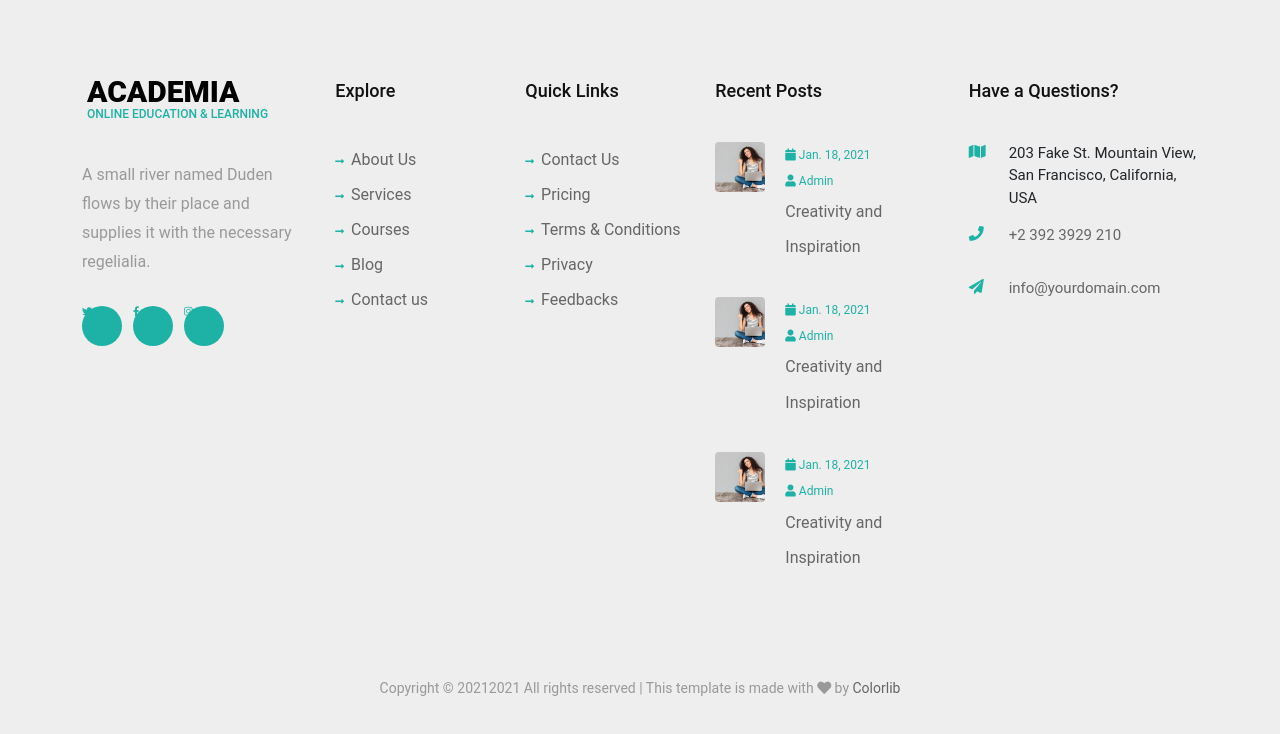
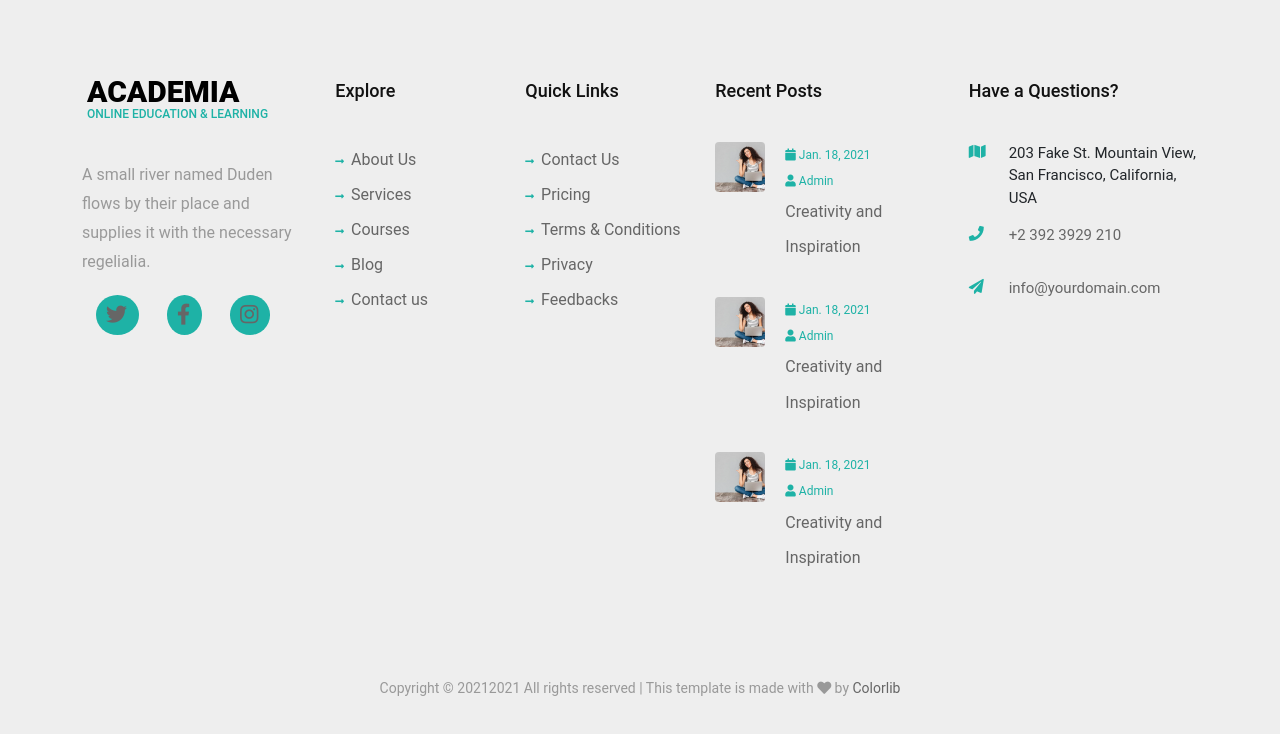
Before and after one commit to IIalejoII/maqueta-web-mobile-first, a plain HTML site: page index.html in a window 1280 px wide. Shown: the part 2736-3470 px from the top of the page. Drawn offline with Linux system fonts and the light colour scheme.

Commit message:
Footer 95%

```diff
--- a/css/index.css
+++ b/css/index.css
@@ -514,26 +514,26 @@ a {
     color: #1eb2a6;
 }
 
-#home .ftco-footer ul {
-    display: block;
-    margin-block-start: 1em;
-    margin-block-end: 1em;
-    margin-inline-start: 0px;
-    margin-inline-end: 0px;
-    padding-inline-start: 40px;
+#home .ftco-footer .ftco-footer-social li {
+    display: inline;
+    padding: 8px 12px;
+    height: 40px;
+    width: 40px;
+    border-radius: 50%;
+    background: #1eb2a6;
+    font-size: 21px;
+    top: 50%;
+    left: 50%;
+    margin: 12px;
+    padding-left: 10px;
 }
 
-#home .ftco-footer .ftco-footer-social li {
-    display: inline;
+#home .ftco-footer .ftco-footer-media {
+    margin-left: -30px;
 }
 
-#home .ftco-footer .ftco-footer-social li i {
-    height: 40px;
-    width: 40px;
-    color: #fff;
-    border-radius: 50%;
-    position: relative;
-    background: #1eb2a6;
+#home .ftco-footer.ftco-footer-media span {
+    color: white;
 }
 
 #home .ftco-footer .ftco-footer-widget ul li a i {
--- a/index.html
+++ b/index.html
@@ -318,10 +318,10 @@
                         </a>
                     </h2>
                     <p>A small river named Duden flows by their place and supplies it with the necessary regelialia.</p>
-                    <ul class="ftco-footer-social list-unstyled mt-2">
-                        <li><a href="#!"><i class="fab fa-twitter"></i></a></li>
-                        <li><a href="#!"><i class="fab fa-facebook-f"></i></a></li>
-                        <li><a href="#!"><i class="fab fa-instagram"></i></a></li>
+                    <ul class="ftco-footer-social ftco-footer-media mt-2">
+                        <li><a href="#!"><span class="fab fa-twitter"></span></a></li>
+                        <li><a href="#!"><span class="fab fa-facebook-f"></span></a></li>
+                        <li><a href="#!"><span class="fab fa-instagram"></span></a></li>
                     </ul>
                 </div>
             </div>
```
